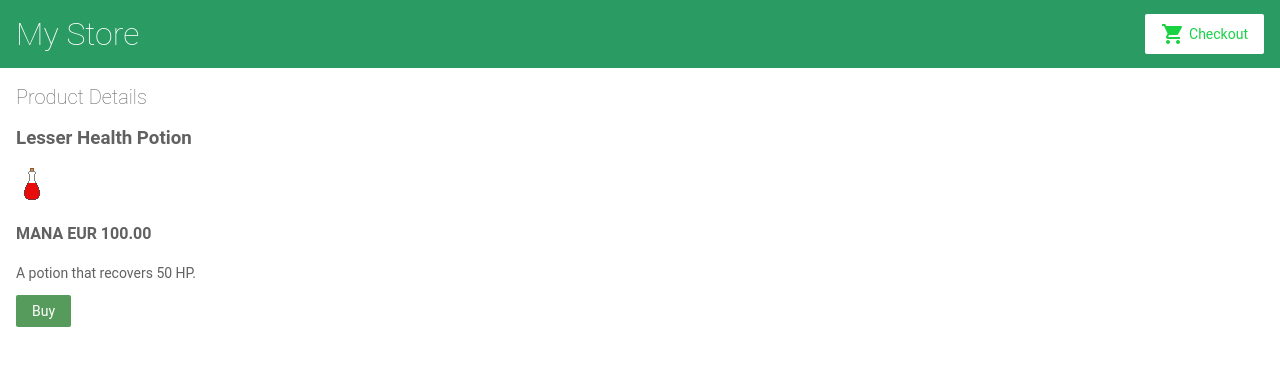
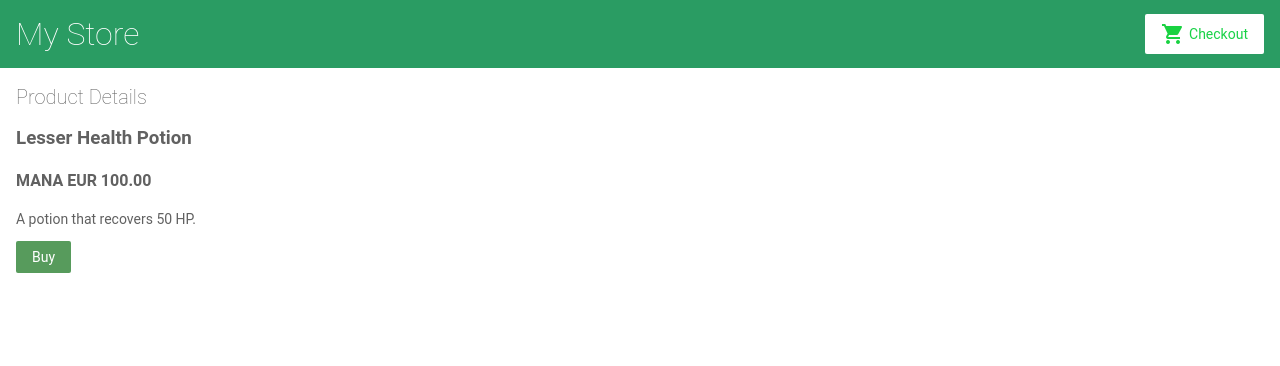
Before and after one commit to Joaomla/angular-exercise, an Angular app: page /products/1 in a window 1280 px wide. Shown: the top 366 px of the page. Built offline with nearby package versions, Linux system fonts and the light colour scheme.

Commit message:
1 file modified

```diff
--- a/src/app/product-details/product-details.component.html
+++ b/src/app/product-details/product-details.component.html
@@ -2,7 +2,6 @@
 
 <div *ngIf="product">
   <h3>{{ product.name }}</h3>
-  <p> <img src="{{ product.image_src }}" alt=""> </p>
   <h4>{{ product.price | currency: 'MANA EUR ' }}</h4>
   <p>{{ product.description }}</p>
 
```
